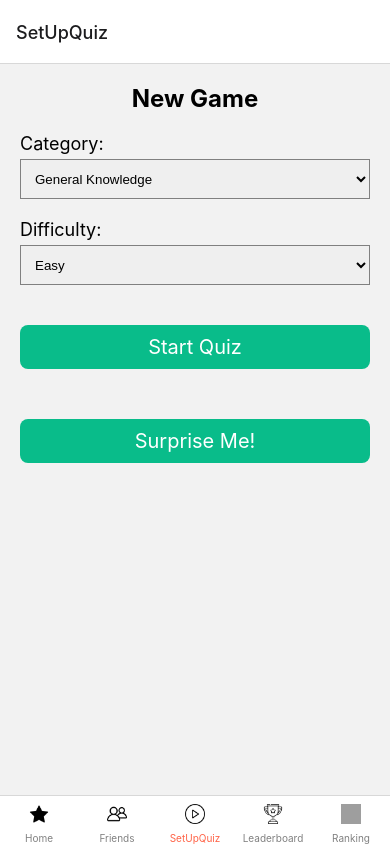
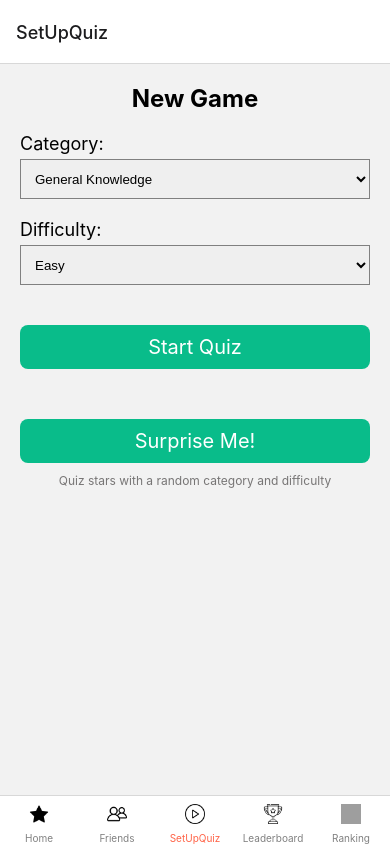
Before and after one commit to AntalZsofia/Trivia-Game, a React Native app: screen /SetUpQuiz in a window 390 px wide. Built offline with nearby package versions, Linux system fonts and the light colour scheme; grey boxes are pictures that could not be loaded.

Commit message:
Add additional information for random quiz play

```diff
--- a/screens/HomeScreen.js
+++ b/screens/HomeScreen.js
@@ -3,7 +3,9 @@
 import React from 'react';
 import { View, Text, StyleSheet, TouchableOpacity } from 'react-native';
 
+
 export default function HomeScreen( {navigation}) {
+
   return (
     <View style={styles.container}>
       <Text style={styles.text}>Trivia Game</Text>
@@ -41,5 +43,6 @@ const styles = StyleSheet.create({
   buttonText: {
     color: '#fff',
     fontSize: 20,
+
   }
 });
--- a/screens/SetUpQuizScreen.js
+++ b/screens/SetUpQuizScreen.js
@@ -48,6 +48,7 @@ const SetUpQuizScreen = ({ navigation }) => {
             <TouchableOpacity style={styles.randomPlayButton} onPress={handleRandomPlay}>
                 <Text style={styles.randomPlayButtonText}>Surprise Me!</Text>
             </TouchableOpacity>
+            <Text style={styles.additionalInfo}>Quiz stars with a random category and difficulty</Text>
 
         </View>
     );
@@ -102,6 +103,12 @@ const styles = StyleSheet.create({
         color: '#fff',
         fontSize: 20,
         alignSelf: 'center'
+    },
+    additionalInfo: {
+        fontSize: 12,
+        alignSelf: 'center',
+        marginTop: 10,
+        color: '#777575',
     }
 });
 
```
